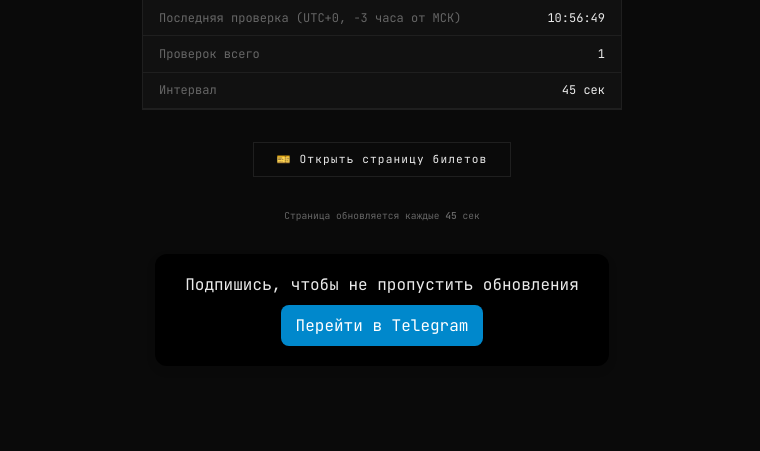
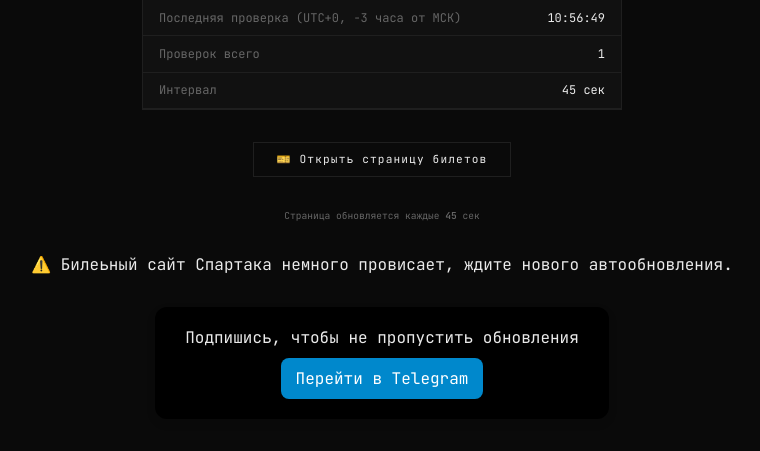
Before and after one commit to vaqqqz/cska-tickets, a Flask app: page / in a window 1280 px wide. Shown: the part 437-888 px from the top of the page, without its empty margins (258-1018 px from the left). Before the commit the page ends 783 px from the top, so only its background shows below. Run offline with Flask 3, Linux system fonts and the light colour scheme.

Commit message:
Update index.html

```diff
--- a/templates/index.html
+++ b/templates/index.html
@@ -61,6 +61,8 @@
     </a>
 
     <p class="refresh-note">Страница обновляется каждые <strong>{{ interval }}</strong> сек</p>
+
+    <p>⚠️ Билеьный сайт Спартака немного провисает, ждите нового автообновления.</p>
 
     <div class="box">
     <p>Подпишись, чтобы не пропустить обновления</p>
```
